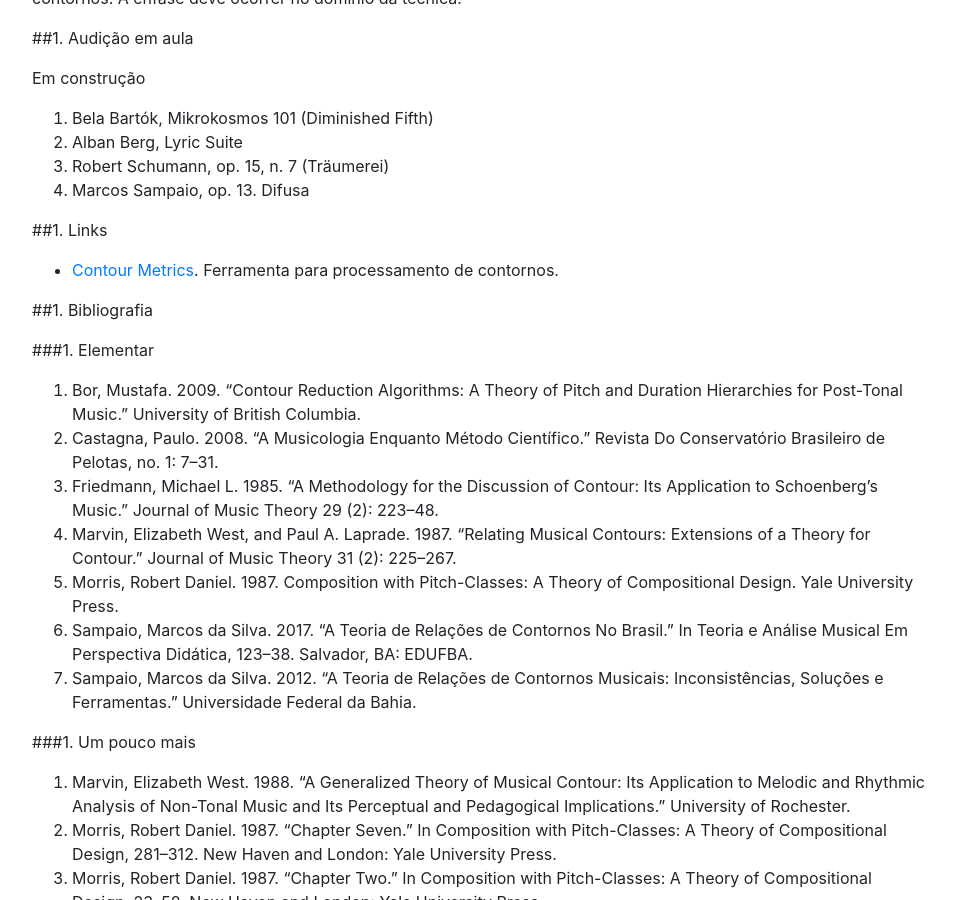
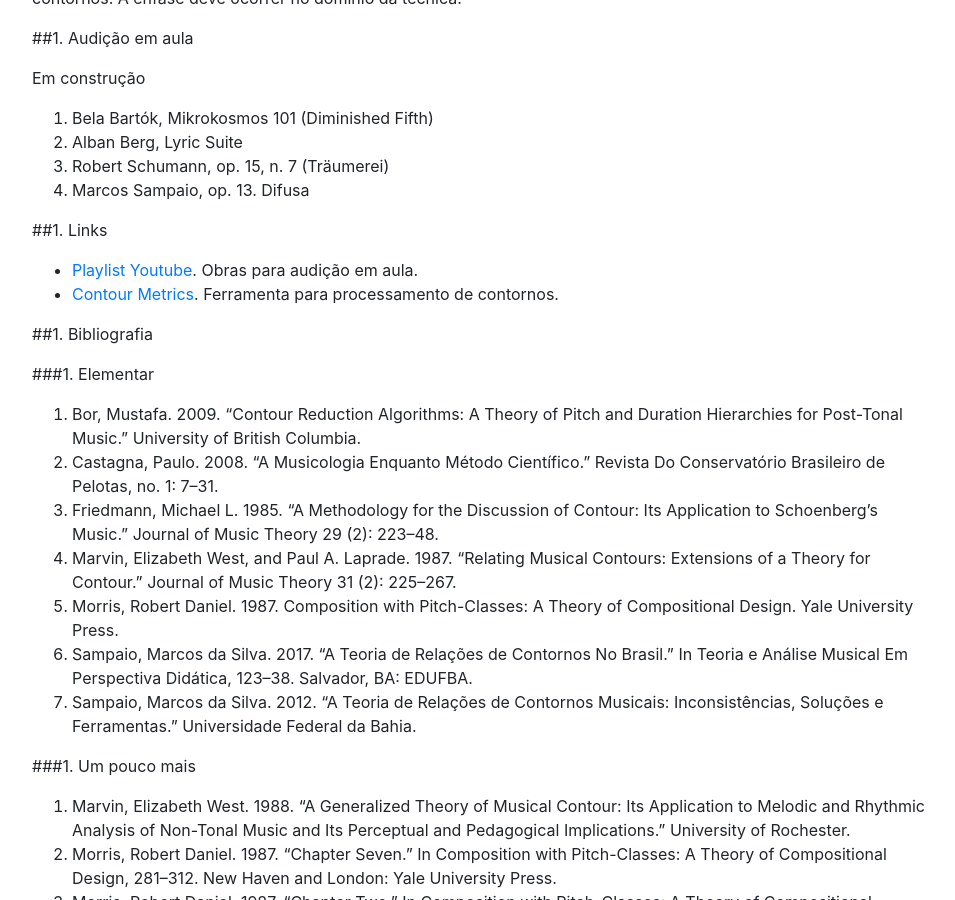
Before and after one commit to kroger/genosmus, a Jekyll site: the page built from _marcos/muse28.md, in a window 1280 px wide and 900 px high, scrolled down 2628 px. Shown: the whole window, without its empty margins (68-1023 px from the left). Built offline with Jekyll 4.4.1, drawn with Linux system fonts in a browser that asks for light colours; the table of contents is made by our own code.

Commit message:
Link para playlist no Youtube

```diff
--- a/_marcos/muse28.md
+++ b/_marcos/muse28.md
@@ -132,8 +132,10 @@ Em construção
 
 ##1. Links
 
-- [Contour Metrics](https://contour.sampaio.me). Ferramenta para
-  processamento de contornos.
+- [Playlist Youtube](https://www.youtube.com/playlist?list=PLTuRmdq29ACk7T84Y3OvFWlHUp0T7RWzW).
+  Obras para audição em aula.
+- [Contour Metrics](https://contour.sampaio.me).
+  Ferramenta para processamento de contornos.
 
 ##1. Bibliografia
 
```
